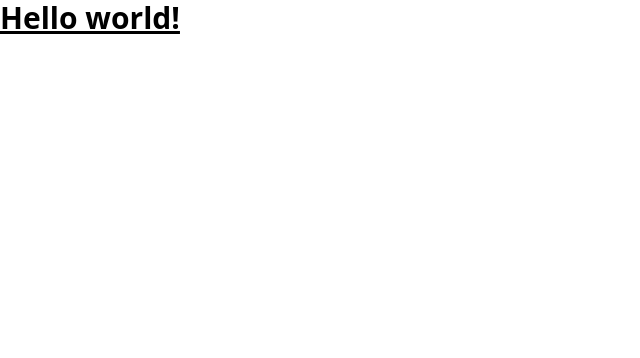
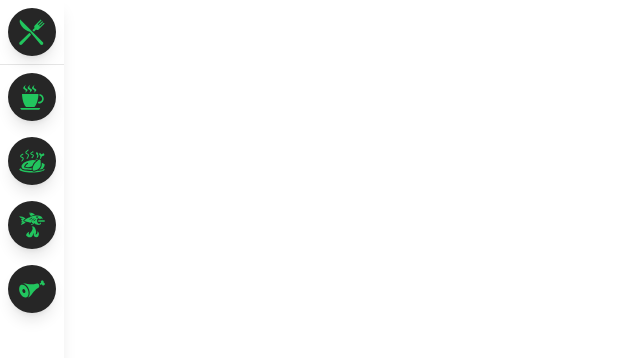
Before and after one commit to Culganosi/backlogical, a React (Create React App) app: page / in a window 1280 px wide. Shown: the top 358 px of the page, without its empty margins (0-640 px from the left). Built offline with nearby package versions, Linux system fonts and the light colour scheme.

Commit message:
recipe sidebar icons

```diff
--- a/package.json
+++ b/package.json
@@ -8,6 +8,7 @@
     "@testing-library/user-event": "^13.5.0",
     "react": "^18.2.0",
     "react-dom": "^18.2.0",
+    "react-icons": "^4.6.0",
     "react-scripts": "5.0.1",
     "web-vitals": "^2.1.4"
   },
--- a/src/App.css
+++ /dev/null
@@ -1,38 +0,0 @@
-.App {
-  text-align: center;
-}
-
-.App-logo {
-  height: 40vmin;
-  pointer-events: none;
-}
-
-@media (prefers-reduced-motion: no-preference) {
-  .App-logo {
-    animation: App-logo-spin infinite 20s linear;
-  }
-}
-
-.App-header {
-  background-color: #282c34;
-  min-height: 100vh;
-  display: flex;
-  flex-direction: column;
-  align-items: center;
-  justify-content: center;
-  font-size: calc(10px + 2vmin);
-  color: white;
-}
-
-.App-link {
-  color: #61dafb;
-}
-
-@keyframes App-logo-spin {
-  from {
-    transform: rotate(0deg);
-  }
-  to {
-    transform: rotate(360deg);
-  }
-}
--- a/src/App.js
+++ /dev/null
@@ -1,5 +0,0 @@
-import "./App.css";
-
-export default function App() {
-  return <h1 className="text-3xl font-bold underline">Hello world!</h1>;
-}
--- /dev/null
+++ b/src/App.jsx
@@ -0,0 +1,9 @@
+import SideBar from "./SideBar";
+
+export default function App() {
+  return (
+    <div className="flex">
+      <SideBar />
+    </div>
+  );
+}
--- /dev/null
+++ b/src/SideBar.jsx
@@ -0,0 +1,33 @@
+import {
+  GiKnifeFork,
+  GiCoffeeCup,
+  GiChickenOven,
+  GiFishCooked,
+  GiHamShank,
+} from "react-icons/gi";
+
+const SideBar = () => {
+  return (
+    <div className="fixed top-0 left-0 h-screen w-16 m-0 flex flex-col bg-white dark:bg-gray-900 shadow-lg">
+      <SideBarIcon icon={<GiKnifeFork size="28" />} />
+      <Divider />
+      <SideBarIcon icon={<GiCoffeeCup size="28" />} />
+      <SideBarIcon icon={<GiChickenOven size="28" />} />
+      <SideBarIcon icon={<GiFishCooked size="28" />} />
+      <SideBarIcon icon={<GiHamShank size="28" />} />
+    </div>
+  );
+};
+
+const SideBarIcon = ({ icon, text = "tooltip" }) => (
+  <div className="sidebar-icon group">
+    {icon}{" "}
+    <span class="sidebar-tooltip group-hover:scale-100">
+      {(text = "All Recipes")}
+    </span>
+  </div>
+);
+
+const Divider = () => <hr className="sidebar-hr" />;
+
+export default SideBar;
--- a/src/index.css
+++ b/src/index.css
@@ -1,3 +1,21 @@
 @tailwind base;
 @tailwind components;
 @tailwind utilities;
+
+@layer components {
+  .sidebar-icon {
+    @apply relative flex items-center justify-center h-12 w-12 mt-2 mb-2 mx-auto shadow-lg
+    bg-gray-800 text-green-500
+    hover:bg-green-600
+    hover:text-white
+    rounded-3xl hover:rounded-xl
+    transition-all duration-300 ease-linear
+    cursor-pointer
+  }
+  .sidebar-tooltip {
+    @apply absolute w-auto p-2 m-2 min-w-max left-14 rounded-md shadow-md
+    text-white bg-gray-900
+    text-xs font-bold
+    transition-all duration-100 scale-0 origin-left;
+  }
+}
--- a/tailwind.config.js
+++ b/tailwind.config.js
@@ -1,8 +1,22 @@
 /** @type {import('tailwindcss').Config} */
+const colors = require("tailwindcss/colors");
+
 module.exports = {
+  mode: "jit",
   content: ["./src/**/*.{js,jsx,ts,tsx}"],
+  variants: {
+    extend: {
+      borderRadius: ["hover"],
+    },
+  },
   theme: {
-    extend: {},
+    extend: {
+      colors: {
+        primary: "#202225",
+        secondary: "#5865f2",
+        gray: colors.trueGray,
+      },
+    },
   },
   plugins: [],
 };
```
Also changed, not shown: 1 other file (tests, documents, lock files or other folders).
